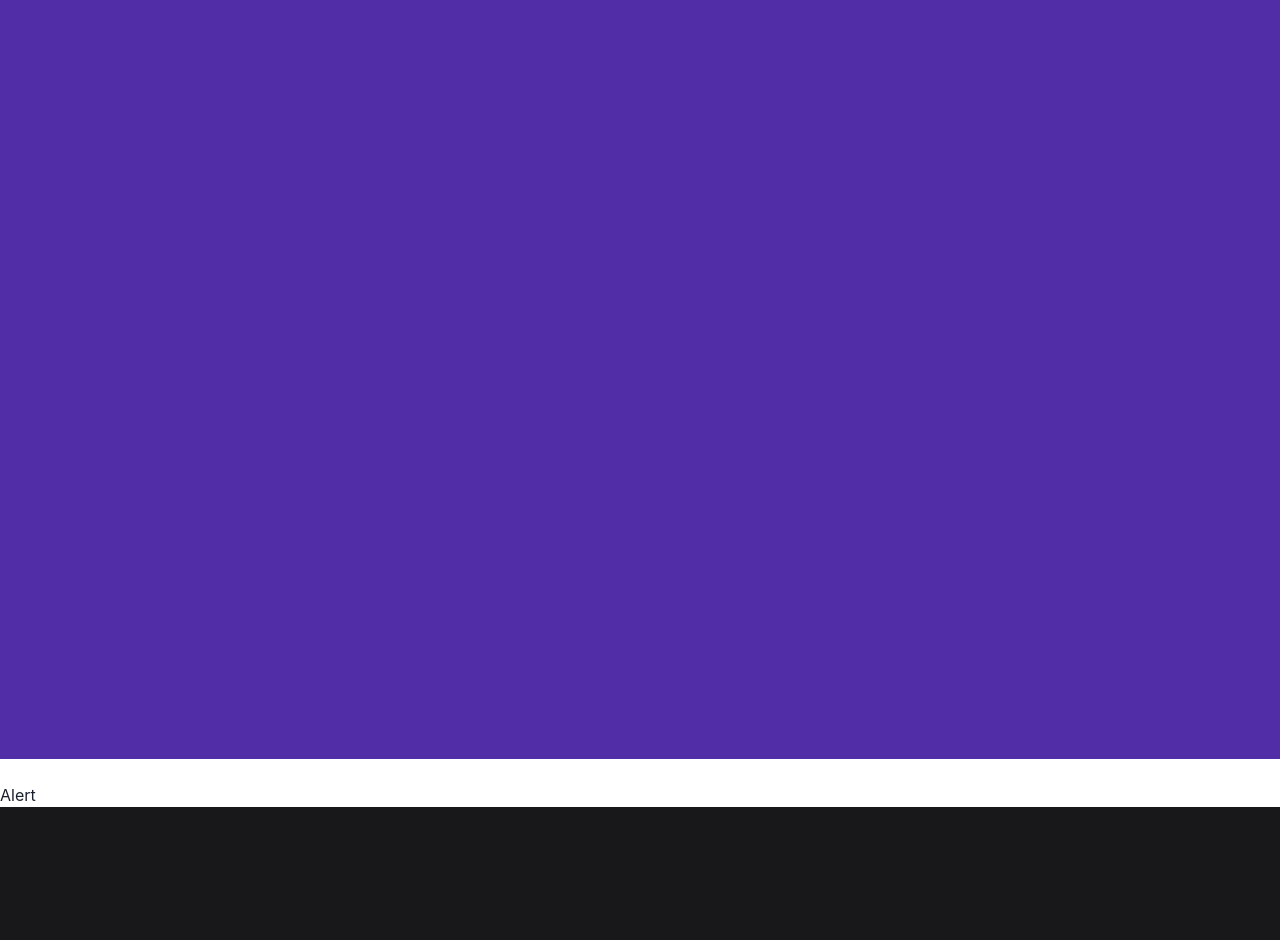
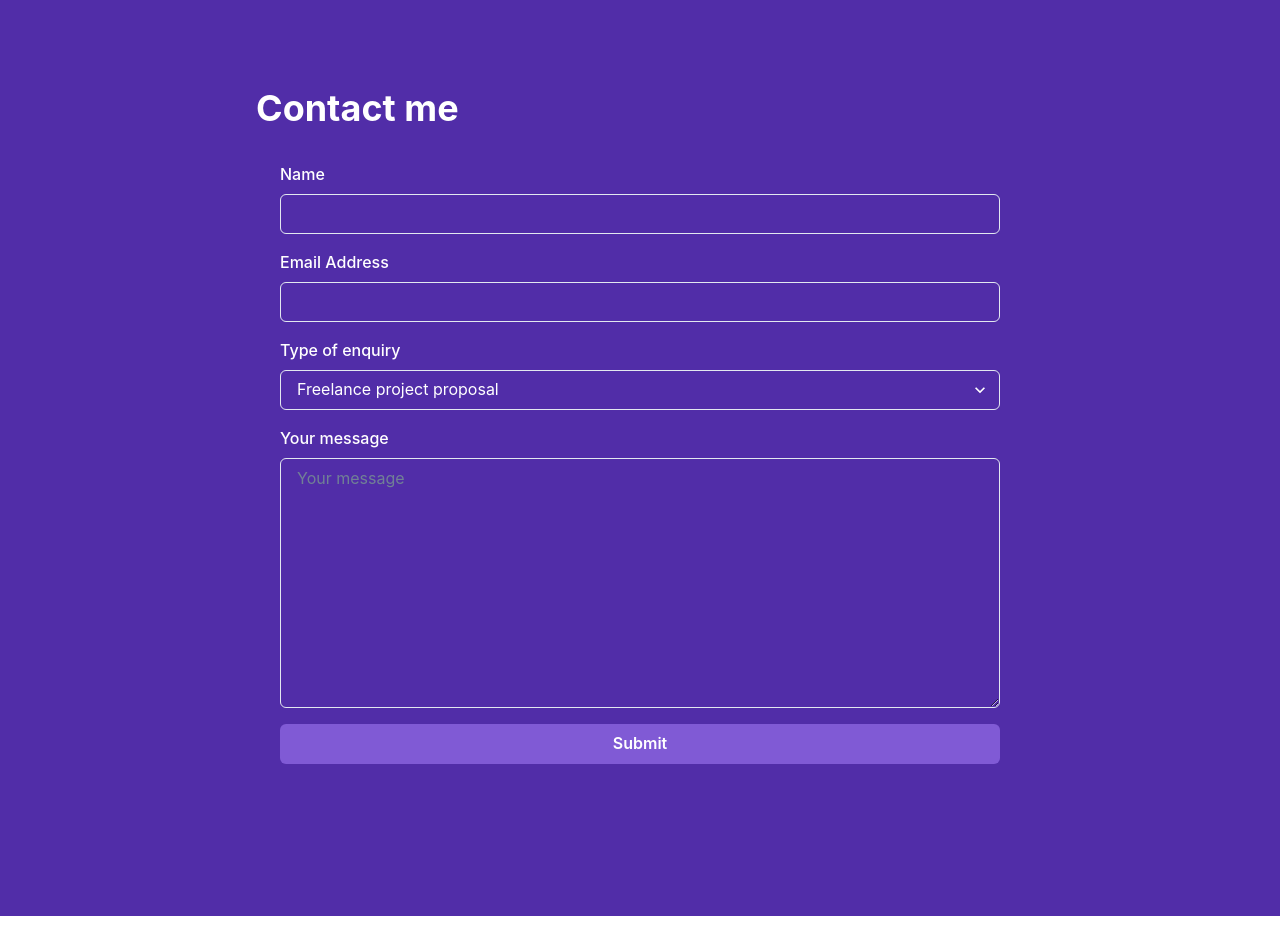
Before and after one commit to jonriber/advanced-react-portfolio, a React (Vite) app in the folder advanced-react-portfolio/: page / in a window 1280 px wide. Shown: the part 2400-3340 px from the top of the page. Before the commit the page ends 3207 px from the top, so only its background shows below. Built offline with nearby package versions, Linux system fonts and the light colour scheme.

Commit message:
form validation

```diff
--- a/advanced-react-portfolio/package.json
+++ b/advanced-react-portfolio/package.json
@@ -18,9 +18,11 @@
     "@fortawesome/free-regular-svg-icons": "^6.4.0",
     "@fortawesome/free-solid-svg-icons": "^6.4.0",
     "@fortawesome/react-fontawesome": "^0.2.0",
+    "formik": "^2.2.9",
     "framer-motion": "^10.12.12",
     "react": "^18.2.0",
-    "react-dom": "^18.2.0"
+    "react-dom": "^18.2.0",
+    "yup": "^1.1.1"
   },
   "devDependencies": {
     "@types/react": "^18.0.28",
--- a/advanced-react-portfolio/src/App.jsx
+++ b/advanced-react-portfolio/src/App.jsx
@@ -13,7 +13,7 @@ import Alert from './components/Alert'
 function App() {
 
   useEffect(() => {
-    document.title = "Jonatas Ribeiro"
+    document.title = "Pete"
   },[])
 
   return (
--- a/advanced-react-portfolio/src/components/Alert.jsx
+++ b/advanced-react-portfolio/src/components/Alert.jsx
@@ -1,9 +1,37 @@
- const Alert = () => {
-    return(
-        <>
-            <h1>Alert</h1>
-        </>
-    )
-}
+import {
+    AlertDialog,
+    AlertDialogBody,
+    AlertDialogContent,
+    AlertDialogHeader,
+    AlertDialogOverlay,
+  } from "@chakra-ui/react";
+  import { useAlertContext } from "../context/alertContext";
+  import { useRef } from "react";
 
-export default Alert
+  /**
+   * This is a global component that uses context to display a global alert message.
+   */
+  function Alert() {
+    const { isOpen, type, message, onClose } = useAlertContext();
+    const cancelRef = useRef();
+    const isSuccess = type === "success"
+
+    return (
+      <AlertDialog
+        isOpen={isOpen}
+        leastDestructiveRef={cancelRef}
+        onClose={onClose}
+      >
+        <AlertDialogOverlay>
+          <AlertDialogContent py={4} backgroundColor={isSuccess ? '#81C784' : '#FF8A65'}>
+            <AlertDialogHeader fontSize="lg" fontWeight="bold">
+              {isSuccess ? 'All good!' : 'Oops!'}
+            </AlertDialogHeader>
+            <AlertDialogBody>{message}</AlertDialogBody>
+          </AlertDialogContent>
+        </AlertDialogOverlay>
+      </AlertDialog>
+    );
+  }
+
+  export default Alert;
--- a/advanced-react-portfolio/src/components/ContactMeSection.jsx
+++ b/advanced-react-portfolio/src/components/ContactMeSection.jsx
@@ -19,6 +19,27 @@ import FullScreenSection from "./FullScreenSection"
 
 
 function ContactMeSection(){
+    const {isLoading, response, submit} = useSubmit();
+    const { onOpen } = useAlertContext();
+
+    const formik = useFormik({
+        initialValues: {
+            firstName:"",
+            email:"",
+            type:"",
+            comment:""
+        },
+        onSubmit: (values) => {
+            submit(values.firstName)
+        },
+        validationSchema: Yup.object({
+            firstName:Yup.string().label("full name").required(),
+            email: Yup.string().email().required(),
+            type: Yup.string().oneOf(["hireMe","openSource","other"]).required(),
+            comment: Yup.string().required()
+        }),
+      });
+      console.log("formik:",formik.errors, "teste:",formik.initialTouched,formik.touched.firstName)
     return(
         <>
             <FullScreenSection
@@ -27,6 +48,71 @@ function ContactMeSection(){
                 py={16}
                 spacing={8}
             >
+                <VStack w="1024px" p={32} alignItems="flex-start">
+                    <Heading as="h1" id="contact-me-section">
+                    Contact me
+                    </Heading>
+                    <Box p={6} rounded="md" w="100%">
+                    <form onSubmit={(e) => {
+                        e.preventDefault()
+                        formik.handleSubmit()}}>
+                        <VStack spacing={4}>
+                        <FormControl isInvalid={formik.errors.firstName && formik.touched.firstName}>
+                            <FormLabel htmlFor="firstName">Name</FormLabel>
+                            <Input
+                            id="firstName"
+                            name="firstName"
+                            value={formik.getFieldProps("firstName").value}
+                            onChange={formik.handleChange}
+                            onBlur={formik.handleBlur}
+                            />
+                            <FormErrorMessage>Required</FormErrorMessage>
+                        </FormControl>
+                        <FormControl isInvalid={formik.errors.email && formik.touched.email}>
+                            <FormLabel htmlFor="email">Email Address</FormLabel>
+                            <Input
+                            id="email"
+                            name="email"
+                            type="email"
+                            value={formik.getFieldProps("email").value}
+                            onChange={formik.handleChange}
+                            onBlur={formik.handleBlur}
+
+                            />
+                            <FormErrorMessage>Required</FormErrorMessage>
+                        </FormControl>
+                        <FormControl>
+                            <FormLabel htmlFor="type">Type of enquiry</FormLabel>
+                            <Select id="type" name="type" value={formik.getFieldProps("type").value}
+                            onChange={formik.handleChange}>
+                            <option value="hireMe">Freelance project proposal</option>
+                            <option value="openSource">
+                                Open source consultancy session
+                            </option>
+                            <option value="other">Other</option>
+                            </Select>
+                        </FormControl>
+                        <FormControl isInvalid={formik.errors.comment && formik.touched.comment}>
+                            <FormLabel htmlFor="comment">Your message</FormLabel>
+                            <Textarea
+                            id="comment"
+                            name="comment"
+                            placeholder='Your message'
+                            height={250}
+                            value={formik.getFieldProps("comment").value}
+                            onChange={formik.handleChange}
+                            onBlur={formik.handleBlur}
+
+                            />
+                            <FormErrorMessage>Required</FormErrorMessage>
+                        </FormControl>
+                        <Button type="submit" colorScheme="purple" width="full" isLoading={isLoading} loadingText="Submitting">
+                            Submit
+                        </Button>
+                        </VStack>
+                    </form>
+                    </Box>
+                </VStack>
             </FullScreenSection>
         </>
     )
--- a/advanced-react-portfolio/src/hooks/useSubmit.js
+++ b/advanced-react-portfolio/src/hooks/useSubmit.js
@@ -11,6 +11,7 @@ const useSubmit = () => {
   const [response, setResponse] = useState(null);
 
   const submit = async (url, data) => {
+    console.log("submition")
     const random = Math.random();
     setLoading(true);
     try {
```
Also changed, not shown: 1 other file (tests, documents, lock files or other folders).
